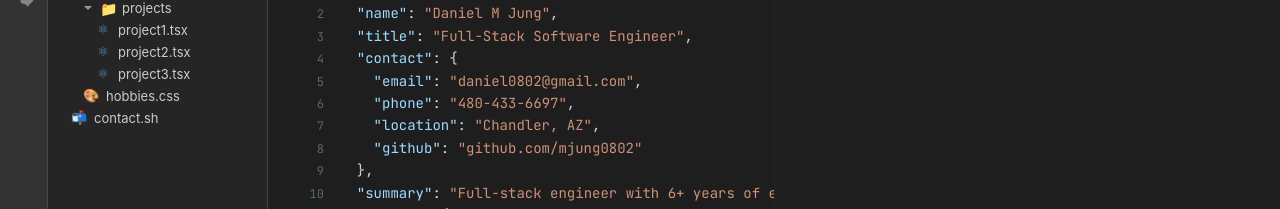
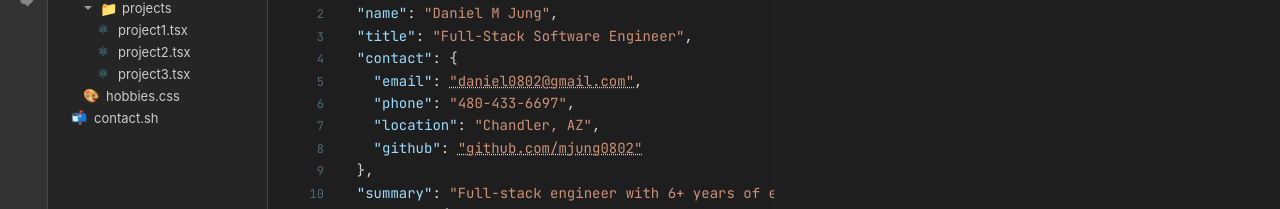
Before and after one commit to mjung0802/sayosite, a React (Vite) app: page /resume in a window 1280 px wide. Shown: the part 156-365 px from the top of the page. Built offline with nearby package versions, Linux system fonts and the light colour scheme; no server answers.

Commit message:
add contact section, add links, update content

```diff
--- a/index.html
+++ b/index.html
@@ -4,7 +4,7 @@
     <meta charset="UTF-8" />
     <link rel="icon" type="image/svg+xml" href="/favicon.svg" />
     <meta name="viewport" content="width=device-width, initial-scale=1.0" />
-    <title>portfolio.code</title>
+    <title>DJ's Portfolio</title>
   </head>
   <body class="theme-dark-plus">
     <div id="root"></div>
--- a/src/components/editor/EditorContent.tsx
+++ b/src/components/editor/EditorContent.tsx
@@ -7,6 +7,7 @@ const About = lazy(() => import('../sections/About'))
 const Resume = lazy(() => import('../sections/Resume'))
 const Project = lazy(() => import('../sections/Project'))
 const Hobbies = lazy(() => import('../sections/Hobbies'))
+const Contact = lazy(() => import('../sections/Contact'))
 
 export default function EditorContent() {
   return (
@@ -19,7 +20,7 @@ export default function EditorContent() {
             <Route path="/resume" element={<Resume />} />
             <Route path="/projects/:id" element={<Project />} />
             <Route path="/hobbies" element={<Hobbies />} />
-            <Route path="/contact" element={<div />} />
+            <Route path="/contact" element={<Contact />} />
           </Routes>
         </Suspense>
       </EditorErrorBoundary>
--- a/src/components/editor/SyntaxHighlighter.module.css
+++ b/src/components/editor/SyntaxHighlighter.module.css
@@ -40,3 +40,10 @@
   white-space: pre-wrap;
   word-break: break-word;
 }
+
+.tokenLink {
+  color: inherit;
+  text-decoration: underline;
+  text-decoration-style: dotted;
+  cursor: pointer;
+}
--- a/src/components/editor/SyntaxHighlighter.tsx
+++ b/src/components/editor/SyntaxHighlighter.tsx
@@ -1,6 +1,15 @@
 import { Highlight, themes } from 'prism-react-renderer'
 import { useThemeContext } from '../../contexts/ThemeContext'
 import styles from './SyntaxHighlighter.module.css'
+
+function getLinkHref(raw: string): string | null {
+  const s = raw.replace(/^["']|["']$/g, '')
+  if (s.startsWith('https://') || s.startsWith('http://')) return s
+  if (s.startsWith('mailto:')) return s
+  if (s.startsWith('github.com/')) return `https://${s}`
+  if (/^[^\s@]+@[^\s@]+\.[^\s@]+$/.test(s)) return `mailto:${s}`
+  return null
+}
 
 // Map our theme names to prism-react-renderer themes
 const PRISM_THEMES = {
@@ -27,9 +36,12 @@ export default function SyntaxHighlighter({ code, language, wordWrap }: Props) {
             <div key={i} {...getLineProps({ line })} className={styles.line}>
               <span className={styles.lineNumber}>{i + 1}</span>
               <span className={wordWrap ? styles.lineContentWrapped : styles.lineContent}>
-                {line.map((token, key) => (
-                  <span key={key} {...getTokenProps({ token })} />
-                ))}
+                {line.map((token, key) => {
+                  const href = getLinkHref(token.content)
+                  return href
+                    ? <a key={key} href={href} target="_blank" rel="noreferrer" className={styles.tokenLink}><span {...getTokenProps({ token })} /></a>
+                    : <span key={key} {...getTokenProps({ token })} />
+                })}
               </span>
             </div>
           ))}
--- a/src/components/sections/About.tsx
+++ b/src/components/sections/About.tsx
@@ -15,8 +15,8 @@ ${aboutContent.bio}
 
 ## Contact
 
-- **GitHub:** [${aboutContent.github}](${aboutContent.github})
-- **Email:** [${aboutContent.email}](mailto:${aboutContent.email})
+- [GitHub](${aboutContent.github})
+- [Email](mailto:${aboutContent.email})
 `
 }
 
--- /dev/null
+++ b/src/components/sections/Contact.tsx
@@ -0,0 +1,21 @@
+import SyntaxHighlighter from '../editor/SyntaxHighlighter'
+import { contactContent } from '../../data/content'
+
+function buildScript(): string {
+  return `#!/bin/bash
+# contact.sh — ways to get in touch with me
+
+# ── Direct ──────────────────────────────────────────────────
+EMAIL="${contactContent.email}"
+
+# ── Online ──────────────────────────────────────────────────
+GITHUB="${contactContent.github}"
+
+# ── Send a message ──────────────────────────────────────────
+# Use the terminal panel below to send a message directly.
+# Type 'help' to get started.`
+}
+
+export default function Contact() {
+  return <SyntaxHighlighter code={buildScript()} language="bash" />
+}
--- a/src/components/sections/Project.tsx
+++ b/src/components/sections/Project.tsx
@@ -24,26 +24,13 @@ function buildTsx(id: string): string {
  * @project  ${p.name}
  * @description ${p.description}
  *
- * @stack    ${p.stack.join(', ')}
- *
  * @highlights
 ${highlights}
  *${p.github ? `\n * @link     https://${p.github}` : ''}${p.demo ? `\n * @demo     ${p.demo}` : ''}
  */
 
-interface ${p.name}Props {
-  id: string
-  title: string
-  description: string
-  stack: string[]
-  links: {
-    github?: string
-    demo?: string
-  }
-}
-
-export default function ${p.name}({ id, title, description, stack, links }: ${p.name}Props) {
-  return (
+export default function ${p.name.replace(/\s+/g, '')}({ id, title, description, stack, links }: ${p.name.replace(/\s+/g, '')}Props) {
+${p.github && !p.github.includes(' ') ? `  const GITHUB_URL = "https://${p.github}"\n` : ''}${p.demo && p.demo.startsWith('https://') ? `  const DEMO_URL = "${p.demo}"\n` : ''}  return (
     <ProjectCard
       id={id}
       title={title}
@@ -53,15 +40,6 @@ export default function ${p.name}({ id, title, description, stack, links }: ${p.
     />
   )
 }
-
-// Usage:
-// <${p.name}
-//   id="${p.id}"
-//   title="${p.name}"
-//   description="${p.description}"
-//   stack={[${p.stack.map(s => `"${s}"`).join(', ')}]}
-//   links={{ ${p.github ? `github: "https://${p.github}"` : ''}${p.demo ? `, demo: "https://${p.demo}"` : ''} }}
-// />
 `
 }
 
--- a/src/components/ui/CommandPalette.tsx
+++ b/src/components/ui/CommandPalette.tsx
@@ -15,11 +15,11 @@ interface PaletteItem {
 const ITEMS: PaletteItem[] = [
   { label: 'about.md', description: 'About Me', route: '/about', icon: '📝' },
   { label: 'resume.json', description: 'Resume & Experience', route: '/resume', icon: '{}' },
-  { label: 'project1.tsx', description: 'DevFlow — developer productivity platform', route: '/projects/project1', icon: '⚛' },
-  { label: 'project2.tsx', description: 'Synthwave — browser synthesizer', route: '/projects/project2', icon: '⚛' },
-  { label: 'project3.tsx', description: 'Cartographer — collaborative maps', route: '/projects/project3', icon: '⚛' },
+  { label: 'tone-chat.tsx', description: 'Tone Chat — a tone-based chat application', route: '/projects/project1', icon: '⚛' },
+  { label: 'ngu-guide.tsx', description: 'NGU Idle Guide — a crowdsourced guide for the incremental idle game', route: '/projects/project2', icon: '⚛' },
+  { label: 'happytohelp.tsx', description: 'I\'d be happy to help! — a game about being an AI assistant', route: '/projects/project3', icon: '⚛' },
   { label: 'hobbies.css', description: 'Hobbies & Interests', route: '/hobbies', icon: '🎨' },
-  { label: 'contact.sh', description: 'Contact — open terminal', route: '/contact', icon: '📬' },
+  { label: 'contact.sh', description: 'Contact Me', route: '/contact', icon: '📬' },
 ]
 
 function fuzzyMatch(query: string, text: string): boolean {
--- a/src/data/content.ts
+++ b/src/data/content.ts
@@ -27,6 +27,11 @@ export interface Project {
 export interface Hobby {
   name: string
   properties: Record<string, string>
+}
+
+export const contactContent = {
+  email: 'daniel0802@gmail.com',
+  github: 'https://github.com/mjung0802',
 }
 
 export const aboutContent = {
```
